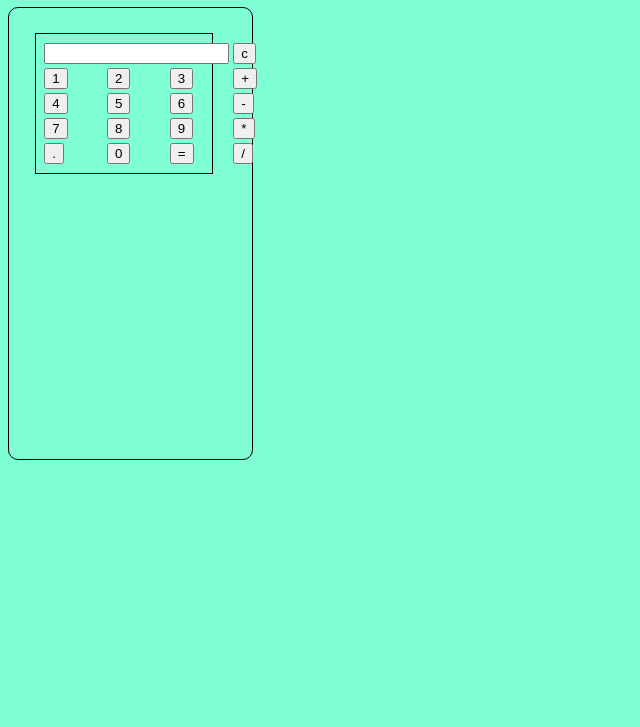
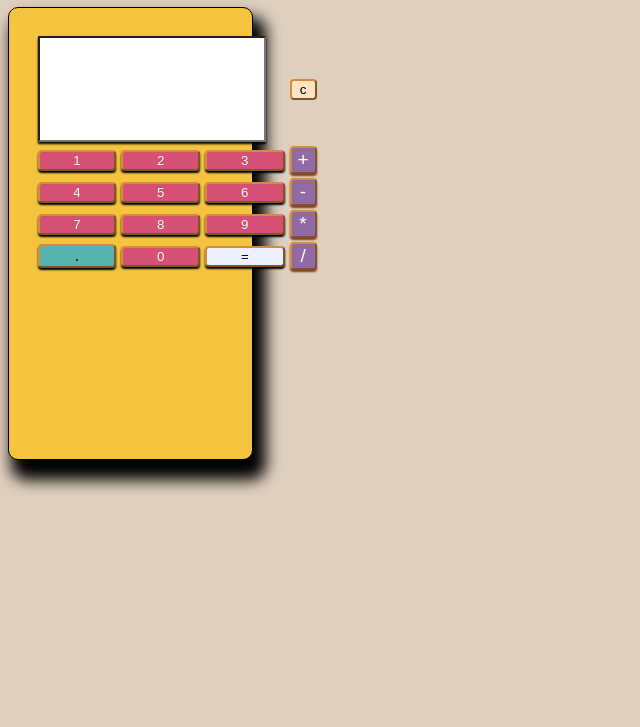
Before and after one commit to Stavan-Bhagat/basic_calculator, a plain HTML site: page index.html in a window 1280 px wide. Shown: the part 73-800 px from the top of the page, without its empty margins (0-640 px from the left). Drawn offline with Linux system fonts and the light colour scheme.

Commit message:
calcstyles.css

```diff
--- a/calcstyles.css
+++ b/calcstyles.css
@@ -1,8 +1,4 @@
-#d1{
-border: 1px solid black;
-width: 86%;
-padding: 3%;
-}
+
 #d2{
     border: 1px solid black;
     width: 15%;
@@ -10,9 +6,103 @@ padding: 3%;
     padding: 2%;
     border-radius: 10px;
     position: absolute;
-
+    background-color:#f4c43e;
+    box-shadow: 8px 15px 15px 5px ;
     }
 
+
 body{
-    background-color: aquamarine;
+    background-color:#DFCFBE;
+
 }
+ #answer{
+    height: 100px;
+    width: 220px;
+    margin-right: 20px;
+    font-size: 300%;
+    box-shadow: 0px 2px 2px 0px black;
+}
+ #t1{
+margin-top: 10px;
+    border: #DFCFBE;
+    height: 270px;
+    width: 240px;
+    padding-right: 7px;
+ }
+ .number{
+    border-radius: 4px;
+    width: 5px;
+    border-style:outset;
+    color: rgb(233, 251, 255);
+    background-color: rgb(214, 80, 118);
+    border-color: rgb(212, 141, 55);
+    height:99%;
+    width: 99%;
+    box-shadow: 0px 2px 2px 0px black;
+ }
+ .number:hover{
+    background-color: aliceblue;
+    color: black;
+ }
+ .op{
+    border-radius: 4px;
+    width: 5px;
+    border-style:outset;
+    background-color:#926AA6 ;
+    border-color: rgb(212, 141, 55);
+    height:99%;
+    width: 99%;
+    transition-duration: 0.4s;
+    font-size: larger;
+    color:white;
+    box-shadow: 0px 2px 2px 0px rgb(137, 52, 52);
+ }
+.op:hover{
+    background-color: azure;
+    color: black;
+}
+ .point{
+    border-radius: 4px;
+    width: 5px;
+    border-style:outset;
+    background-color: rgb(85, 180, 176);
+    border-color: rgb(212, 141, 55);
+    height:99%;
+    transition-duration: 0.4s;
+    font-size:16px;
+    width: 99%;
+    box-shadow: 0px 2px 2px 0px black;
+ }
+ .point:hover{
+    color: rgb(0, 0, 0);
+    background-color: white;
+ }
+ .equal{
+    border-radius: 4px;
+    width: 5px;
+    transition-duration: 0.4s;
+    border-style:outset;
+    border-color: rgb(212, 141, 55);
+    height:99%;
+    width: 99%;
+    background-color:#EDF1FF;
+    box-shadow: 0px 2px 2px 0px black;
+ }
+ .equal:hover{
+    color: rgb(255, 255, 255);
+    background-color: rgb(17, 217, 17);
+ }
+ .clear{
+    border-radius: 4px;
+    width: 5px;
+    border-style:outset;
+    transition-duration: 0.4s;
+    background-color: bisque;
+    border-color: rgb(212, 141, 55);
+    height:99%;
+    width: 99%;
+ }
+ .clear:hover{
+    color: rgb(255, 251, 251);
+    background-color: rgb(225, 18, 18);
+ }
```
